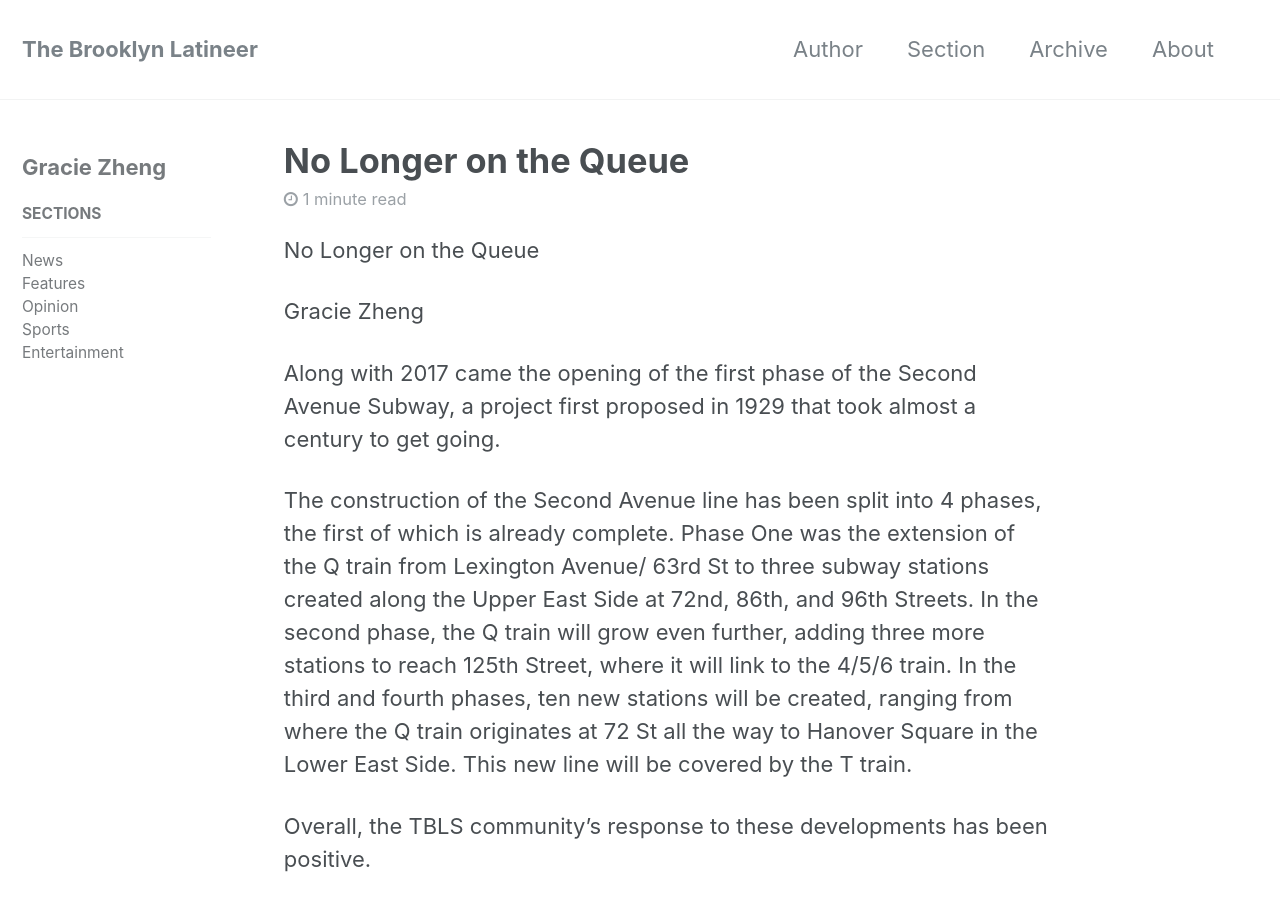
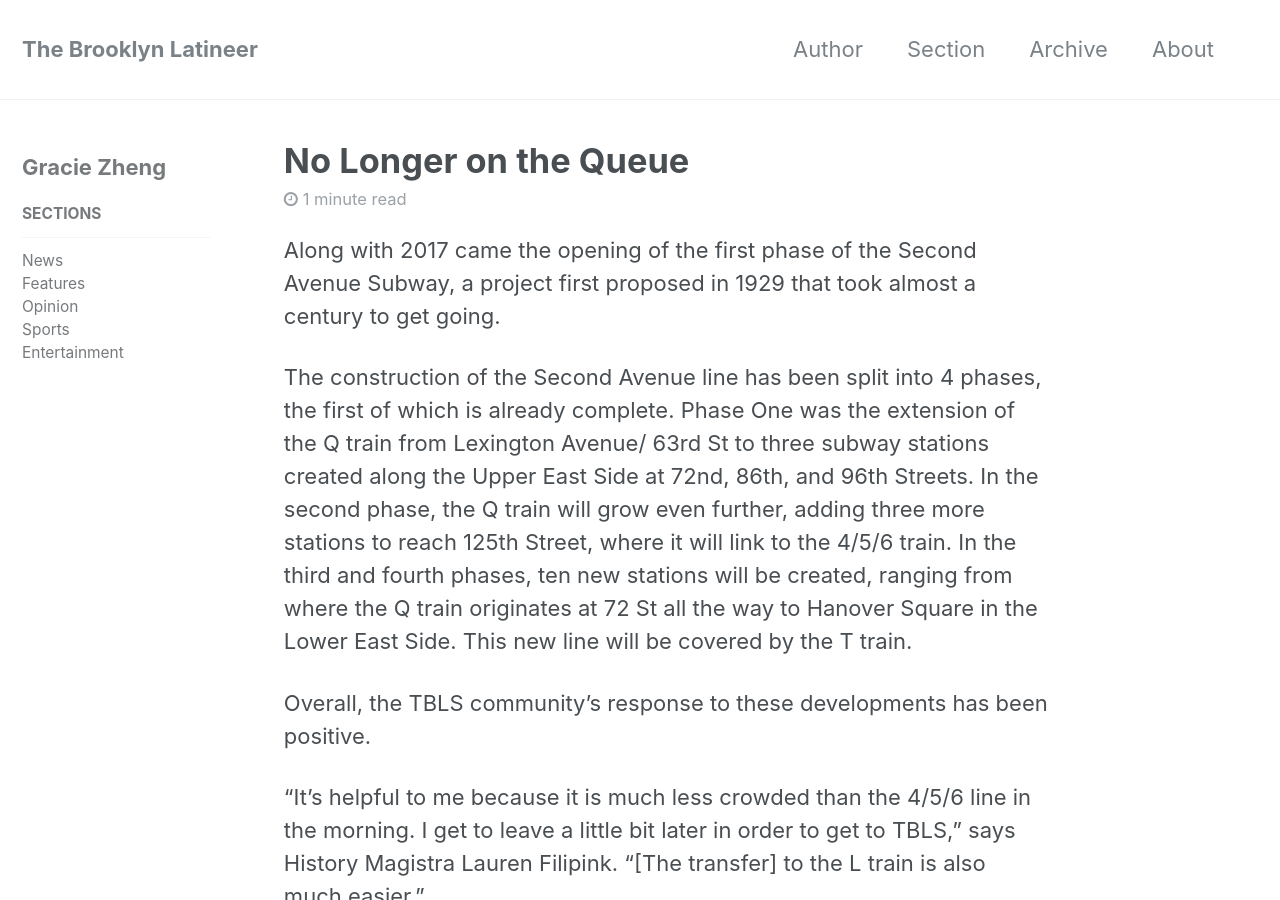
Before and after one commit to rvente/site, a Jekyll site: the page built from _posts/2017-03-08-NewsNoLongerontheQueue.md, in a window 1280 px wide and 900 px high. Built offline with Jekyll 4.4.1, drawn with Linux system fonts in a browser that asks for light colours.

Commit message:
New Articles Pushed

```diff
--- a/_posts/2017-03-08-NewsNoLongerontheQueue.md
+++ b/_posts/2017-03-08-NewsNoLongerontheQueue.md
@@ -4,10 +4,6 @@ categories:
   - news
 author: Gracie Zheng
 ---
-
-No Longer on the Queue
-
-Gracie Zheng
 
 Along with 2017 came the opening of the first phase of the Second Avenue Subway, a project first proposed in 1929 that took almost a century to get going.
 
```
